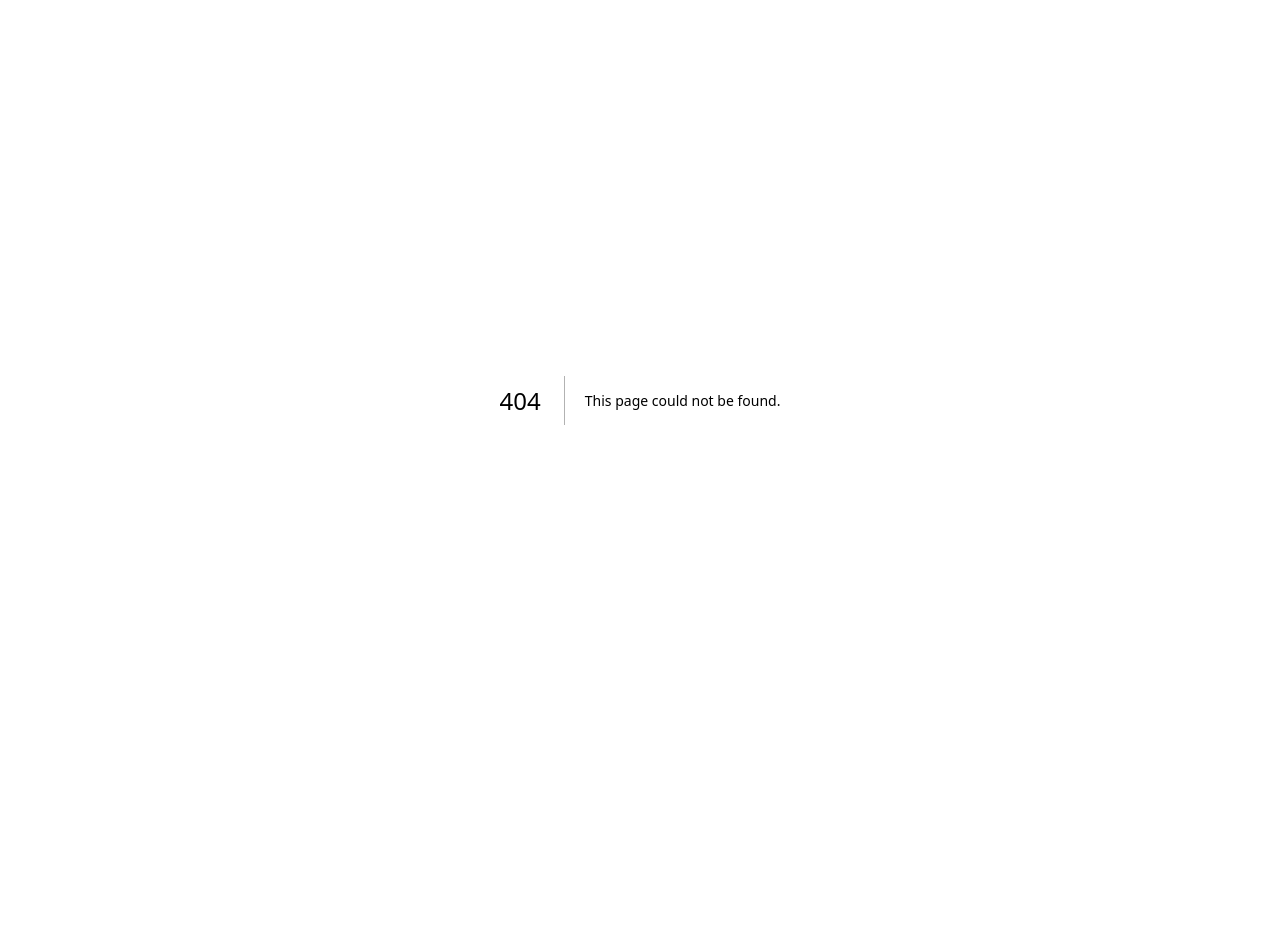
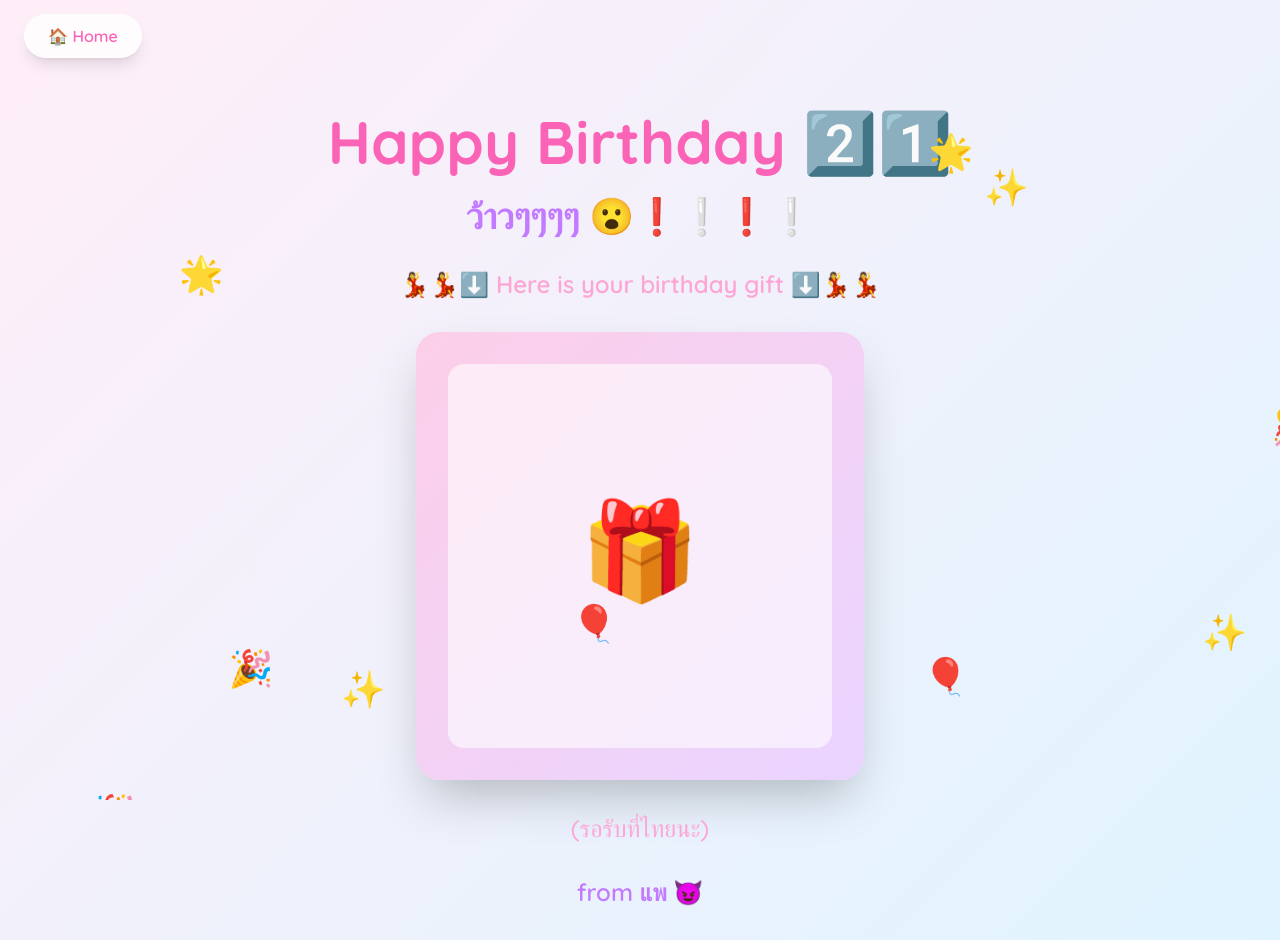
Before and after one commit to paepaev2/hbd-pye-2025, a Next.js app: page /gift in a window 1280 px wide. Before the commit this address had no page. Before the commit the page ends 800 px from the top, so only its background shows below. Built offline with nearby package versions, Linux system fonts and the light colour scheme.

Commit message:
feat: gift page

```diff
--- /dev/null
+++ b/app/gift/page.tsx
@@ -0,0 +1,108 @@
+"use client";
+
+import { motion } from "framer-motion";
+import { useState } from "react";
+import HomeButton from "@/components/HomeButton";
+
+export default function GiftPage() {
+  // Generate random values once using useState with function initializer
+  const [decorations] = useState(() =>
+    [...Array(10)].map((_, i) => ({
+      id: i,
+      emoji: ["🎈", "🎉", "🎊", "✨", "🌟"][Math.floor(Math.random() * 5)],
+      x: Math.random() * (typeof window !== "undefined" ? window.innerWidth : 1000),
+      duration: 5 + Math.random() * 5,
+      delay: Math.random() * 5,
+    }))
+  );
+
+  return (
+    <div className="min-h-screen p-4 md:p-8">
+      <HomeButton />
+
+      <motion.div
+        initial={{ opacity: 0 }}
+        animate={{ opacity: 1 }}
+        className="max-w-3xl mx-auto pt-20 text-center"
+      >
+        <motion.div
+          initial={{ scale: 0 }}
+          animate={{ scale: 1 }}
+          transition={{ type: "spring", duration: 1 }}
+        >
+          <h1 className="text-4xl md:text-6xl font-bold text-pink-400 mb-6">
+            Happy Birthday 2️⃣1️⃣
+          </h1>
+        </motion.div>
+
+        <motion.h2
+          initial={{ y: 20, opacity: 0 }}
+          animate={{ y: 0, opacity: 1 }}
+          transition={{ delay: 0.3 }}
+          className="text-3xl md:text-4xl font-bold text-purple-400 mb-8"
+        >
+          ว้าวๆๆๆๆ 😮❗❕❗❕
+        </motion.h2>
+
+        <motion.p
+          initial={{ y: 20, opacity: 0 }}
+          animate={{ y: 0, opacity: 1 }}
+          transition={{ delay: 0.5 }}
+          className="text-2xl md:text-2xl font-semibold text-pink-300 mb-8"
+        >
+          💃💃⬇️ Here is your birthday gift ⬇️💃💃
+        </motion.p>
+
+        {/* Gift Image Placeholder */}
+        <motion.div
+          initial={{ scale: 0, rotate: -180 }}
+          animate={{ scale: 1, rotate: 0 }}
+          transition={{ delay: 0.7, type: "spring", duration: 1 }}
+          className="bg-gradient-to-br from-pink-200 to-purple-200 rounded-3xl p-8 mb-8 shadow-2xl mx-auto max-w-md"
+        >
+          <div className="aspect-square bg-white/60 rounded-2xl flex items-center justify-center">
+            <div className="text-center">
+              <div className="text-8xl mb-4">🎁</div>
+            </div>
+          </div>
+        </motion.div>
+
+        <motion.div
+          initial={{ y: 20, opacity: 0 }}
+          animate={{ y: 0, opacity: 1 }}
+          transition={{ delay: 1 }}
+          className="space-y-4"
+        >
+          <p className="text-2xl md:text-2xl font-medium text-pink-300">
+            (รอรับที่ไทยนะ)
+          </p>
+          <p className="text-2xl md:text-2xl font-semibold text-purple-400 mt-8">from แพ 😈</p>
+        </motion.div>
+
+        {/* Floating decorations */}
+        <div className="fixed inset-0 pointer-events-none overflow-hidden">
+          {decorations.map((decoration) => (
+            <motion.div
+              key={decoration.id}
+              className="absolute text-4xl"
+              initial={{
+                x: decoration.x,
+                y: -50,
+              }}
+              animate={{
+                y: typeof window !== "undefined" ? window.innerHeight + 50 : 1000,
+              }}
+              transition={{
+                duration: decoration.duration,
+                repeat: Infinity,
+                delay: decoration.delay,
+              }}
+            >
+              {decoration.emoji}
+            </motion.div>
+          ))}
+        </div>
+      </motion.div>
+    </div>
+  );
+}
```
